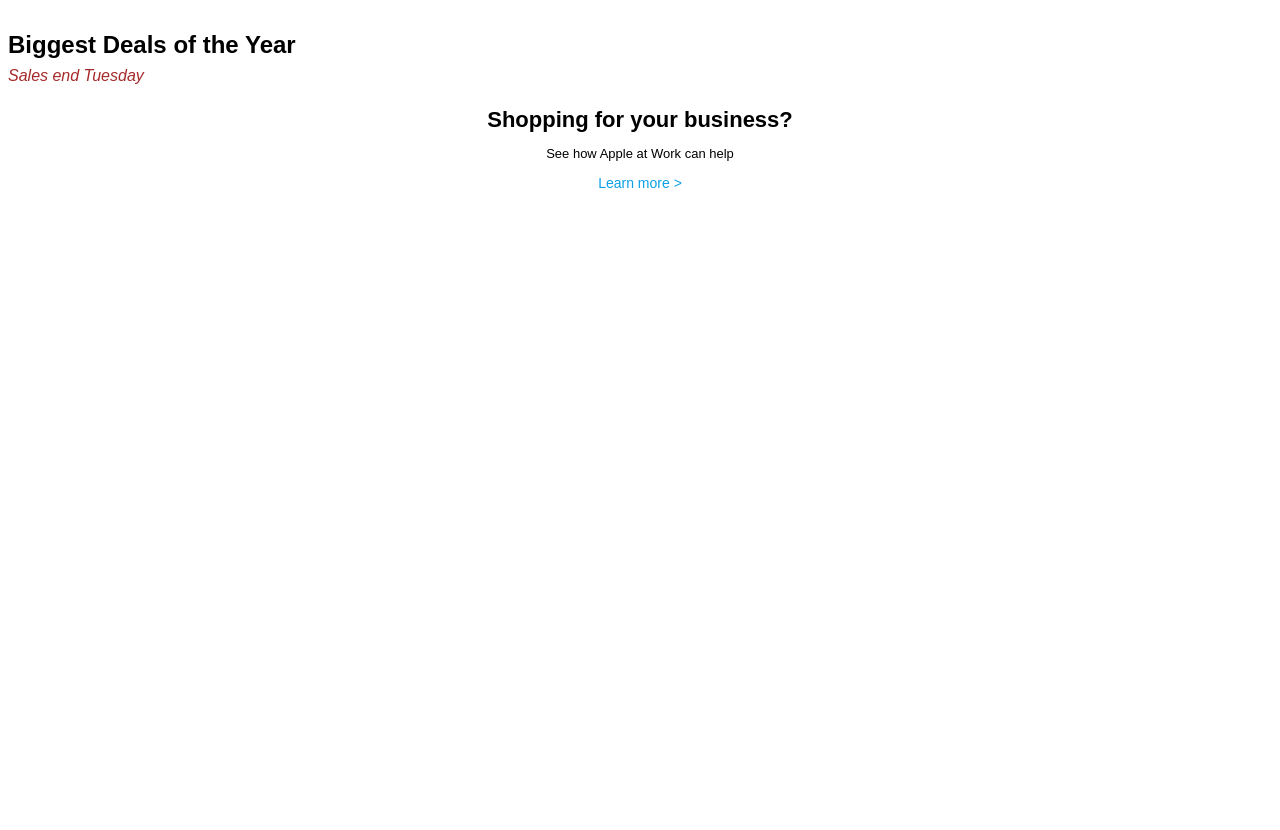
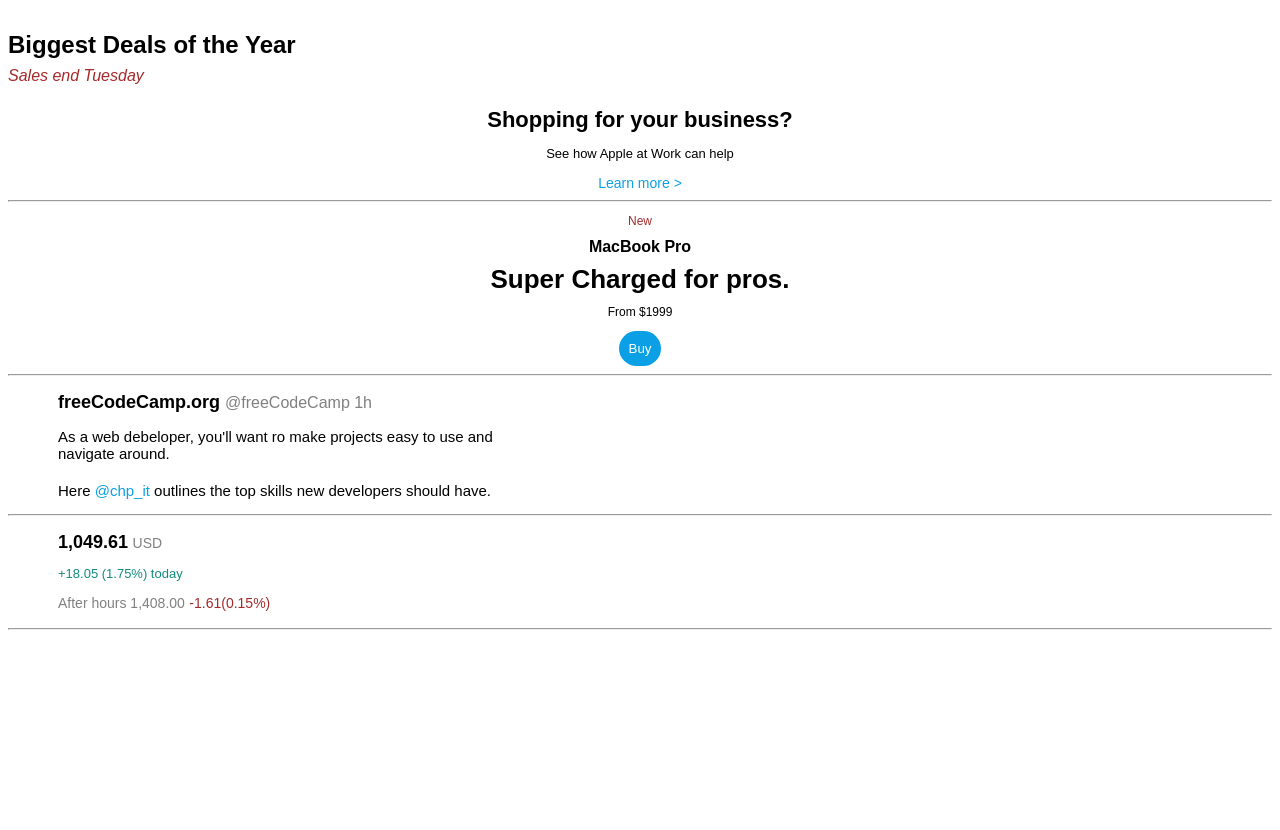
Before and after one commit to owinoojala/crispy-computing-machine, a Django app: template templates/css-text-styles.html in a window 1280 px wide. Shown: the part 240-1070 px from the top of the page. Before the commit the page ends 428 px from the top, so only its background shows below. Run offline with Django 4.2, Linux system fonts and the light colour scheme; the template is opened without the code that fills it, so the values that code supplies are empty.

Commit message:
text-style more exercises

```diff
--- a/templates/css-text-styles.html
+++ b/templates/css-text-styles.html
@@ -72,11 +72,110 @@
         .link-parent{
             text-align: center;
         }
+    /*MacBooks tings*/
+        .macbook-tings{
+            text-align: center;
+        }
+        .new-offer{
+            color: brown;
+            font-family: Arial, Helvetica, sans-serif;
+            font-size: 12px;
+            margin-bottom: 10px;
+        }
+        .macbook-head{
+            color: black;
+            font-family: Arial, Helvetica, sans-serif;
+            font-weight: 590;
+            font-size: 16px;
+            margin-bottom: 8px;
+            margin-top: 0;
+        }
+        .macbook-desc{
+            color: black;
+            font-family: Arial;
+            font-size: 26px;
+            font-weight: bold;
+            margin-top: 0px;
+            margin-bottom: 0px;
+
+        }
+        .macbook-price{
+            font-family: Arial, Helvetica, sans-serif;
+            margin-top: 10px;
+            font-size: 12px;
+        }
+        .buy-btn{
+            background-color: rgb(11, 160, 230);
+            color: white;
+            border: none;
+            border-radius: 18px;
+            padding: 10px;
+        }
+    /*Tweeter tweet*/
+        .tweet-head{
+            margin-bottom: 8px;
+        }
+        .tweet{
+            margin-left: 50px;
+            text-align: left;
+            font-family: Arial, Helvetica, sans-serif;
+        }
+        .profile-name{
+            font-size: 18px;
+            font-weight: 700;
+        }
+        .tweeter-handle{
+            color: gray;
+        }
+        .message-1{
+            font-size: 15px;
+            width: 450px;
+            margin-bottom: 20px;
+        }
+        .message-2{
+            font-size: 15px;
+        }
+        .mentioned-handle{
+            color: rgb(11, 160, 230);
+        }
+    /*Stock*/
+        .stock{
+            margin-left: 50px;
+            font-family: Arial, Helvetica, sans-serif;
+        }
+        .price-inf{
+            margin-bottom: 10px;
+        }
+        .stock-price{
+            font-weight: 600;
+            font-size: 18px;
+        }
+        .currency{
+            color: gray;
+            font-size: 14px;
+        }
+        .pos-price-deviation{
+            color: rgb(20, 139, 124);
+            font-size: 13px;
+        }
+        .forecast-data{
+            margin-top: 10px;
+        }
+        .forecast-price{
+            color: gray;
+            font-size: 14px;
+        }
+        .neg-price-deviation{
+            color: brown;
+            font-size: 14px;
+        }
+
 
     </style>
 </head>
 <body>
     <p class="tahoma-class">This is Tahoma Font</p>
+    <!--Font verdana-->
    <p class="heading">HTML CSS Course</p>
    <p class="sub-heading">Beginer to Pro</p>
    <p class="description">
@@ -85,17 +184,70 @@
    <button class = "get-started-btn">
     Get Started
    </button>
+   <!--Font arial-->
    <p class="biggest-deals">Biggest Deals of the Year</p>
    <p class="sales-end">Sales end Tuesday</p>
    <p class="shopping">
+    <!--Font Arial-->
     Shopping for your business?
    </p>
    <p class="shopping-help">
     See how Apple at Work can help
    </p>
+   <!--Link learn more font Arial-->
    <div class="link-parent">
     <a href="#" class="link">Learn more &#62</a>
    </div>
+   <hr>
+   <!--Super charged for pros-->
+
+   <!--MacBook Pro-->
+   <div class="macbook-tings">
+    <p class="new-offer">New</p>
+    <p class="macbook-head">MacBook Pro</p>
+    <p class="macbook-desc">Super Charged for pros.</p>
+    <p class="macbook-price">From $1999</p>
+    <button class="buy-btn">Buy</button>
+   </div>
+   <hr>
+
+   <!--Tweet-->
+   <div class="tweet">
+        <p class="tweet-head">
+            <span class="profile-name">
+                freeCodeCamp.org
+            </span>
+            <span class="tweeter-handle">
+                @freeCodeCamp 1h
+            </span>
+        </p>
+        <p class="message-1">
+            As a web debeloper, you'll want ro make projects easy to
+            use and navigate around.
+        </p>
+        <p class="message-2">
+            Here <span class="mentioned-handle">@chp_it</span>
+            outlines the top skills new developers should have.
+        </p>
+   </div>
+   <!--Stock-->
+   <hr>
+   <div class="stock">
+        <p class="price-inf">
+            <span class="stock-price">1,049.61</span>
+            <span class="currency">USD</span>
+        </p>
+        <p class="pos-price-deviation">
+            +18.05 (1.75%) today
+        </p>
+        <p class="forecast-data">
+            <span class="forecast-price">After hours 1,408.00</span>
+            <span class="neg-price-deviation">-1.61(0.15%)</span>
+        </p>
+
+   </div>
+   <hr>
+   <div style="margin-top: 200px;"></div>
 
 
 </body>
```
